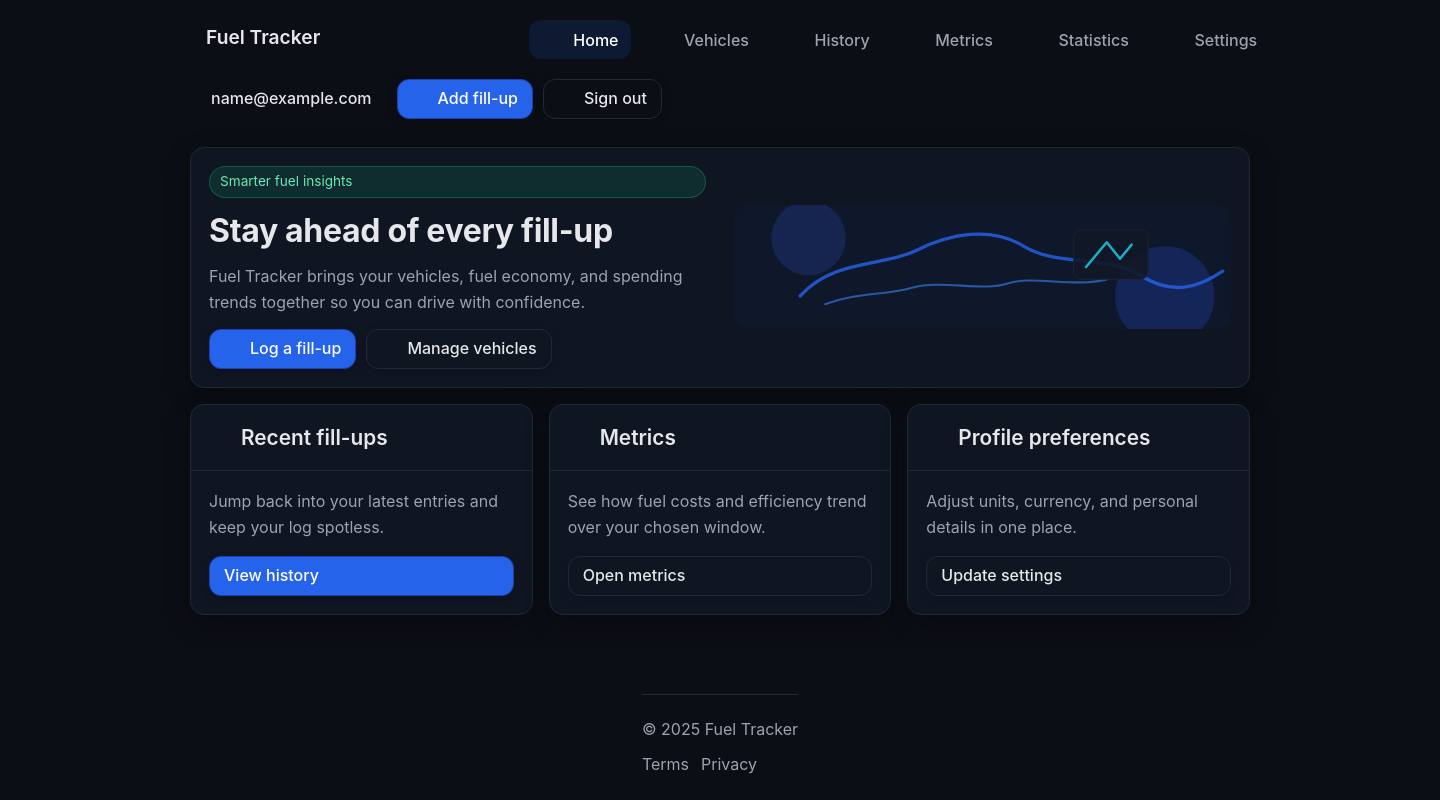
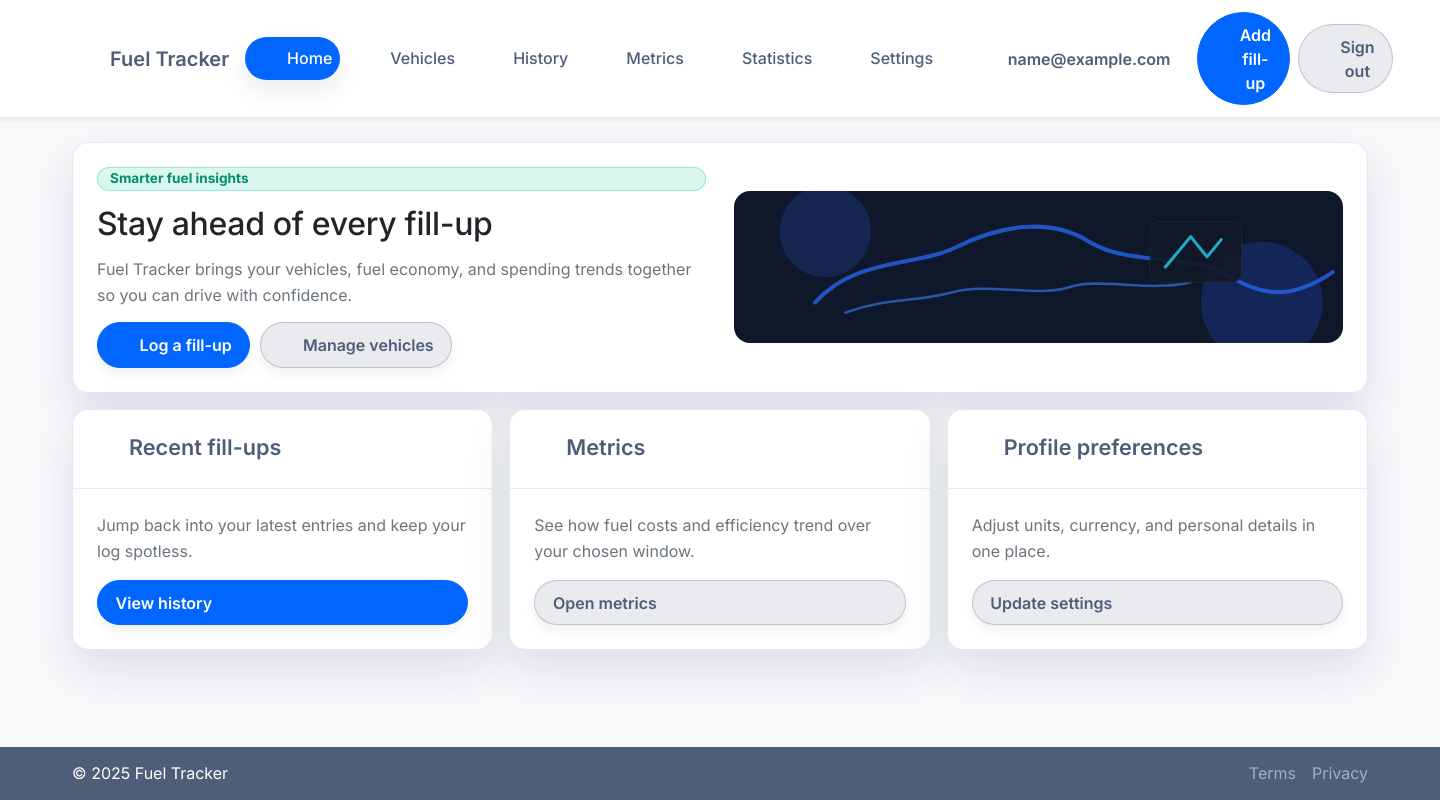
Before and after one commit to Rubenssio/fuel_tracker, a Django app: page / in a window 1440 px wide. Run offline with Django 4.2, Linux system fonts and the light colour scheme; the visitor is signed in with stand-in values (Sample User, id 1).

Commit message:
feat(ui): introduce modern base layout

```diff
--- a/static/css/app.css
+++ b/static/css/app.css
@@ -1,19 +1,28 @@
 :root {
-  --bg: #0b0e14;
-  --panel: #101522;
-  --panel-2: #111827;
-  --text: #e5e7eb;
-  --muted: #9ca3af;
-  --border: #1f2937;
-  --accent: #2563eb;
-  --accent-600: #1d4ed8;
-  --accent-700: #1e40af;
-  --danger: #ef4444;
-  --success: #10b981;
-  --warning: #f59e0b;
-  --radius: 14px;
-  --shadow: 0 8px 24px rgba(0, 0, 0, .25);
-  --shadow-sm: 0 2px 8px rgba(0, 0, 0, .2);
+  --color-bg: #f8f9fb;
+  --color-primary: #0066ff;
+  --color-secondary: #4e5d78;
+  --color-accent: #00c896;
+  --color-danger: #e63946;
+  --color-text: #212529;
+  --color-muted: #6c757d;
+
+  --bg: var(--color-bg);
+  --panel: #ffffff;
+  --panel-2: #eef2fc;
+  --text: var(--color-text);
+  --muted: var(--color-muted);
+  --border: rgba(78, 93, 120, 0.18);
+  --accent: var(--color-primary);
+  --accent-600: #0056d6;
+  --accent-700: #0041a8;
+  --danger: var(--color-danger);
+  --success: var(--color-accent);
+  --warning: #f6c343;
+  --radius: 16px;
+  --shadow: 0 20px 45px rgba(23, 32, 90, 0.12);
+  --shadow-sm: 0 12px 24px rgba(15, 23, 42, 0.08);
+  --shadow-xs: 0 6px 12px rgba(15, 23, 42, 0.06);
   --space-2xs: 6px;
   --space-xs: 10px;
   --space-sm: 14px;
@@ -33,41 +42,41 @@
 html,
 body {
   height: 100%;
-  margin: 0;
-  background: var(--bg);
-  color: var(--text);
 }
 
 body {
-  font-family: -apple-system, BlinkMacSystemFont, "Segoe UI", Roboto, Inter, Helvetica, Arial, sans-serif;
+  margin: 0;
+  font-family: 'Inter', 'Poppins', 'Nunito', -apple-system, BlinkMacSystemFont, "Segoe UI", Roboto, Helvetica, Arial, sans-serif;
+  background: var(--bg);
+  color: var(--text);
   line-height: 1.6;
   display: flex;
   flex-direction: column;
+  min-height: 100vh;
+  padding-bottom: 90px;
+}
+
+.app-body {
+  background: var(--bg);
 }
 
 a {
   color: var(--accent);
   text-decoration: none;
+  transition: color 0.2s ease;
 }
 
 a:hover {
-  text-decoration: underline;
+  color: var(--accent-600);
+  text-decoration: none;
 }
 
-/* responsive images only (exclude SVGs so icons don't scale unexpectedly) */
 img {
   max-width: 100%;
   height: auto;
-}
-
-.content-body img,
-.prose img,
-.hero img,
-.empty-state img {
   display: block;
 }
 
-/* utility for small inline icons */
 .icon {
   display: inline-block;
   width: 1.25rem;
@@ -97,19 +106,12 @@ img {
   height: 2rem;
 }
 
-.heading .icon,
-.card-title .icon {
-  width: 1.5rem;
-  height: 1.5rem;
-}
-
 .icon + span,
 .icon + a,
 .icon + strong {
   margin-left: 0.375rem;
 }
 
-a > .icon + span,
 .btn > .icon + span,
 .btn > .icon + strong,
 .actions > .icon + *,
@@ -129,12 +131,6 @@ footer {
   flex-shrink: 0;
 }
 
-.container {
-  max-width: 1100px;
-  padding: 0 20px;
-  margin: 0 auto;
-}
-
 h1,
 h2,
 h3,
@@ -165,7 +161,7 @@ p {
 
 .text-muted,
 .muted {
-  color: var(--muted);
+  color: var(--muted) !important;
 }
 
 .stack,
@@ -211,168 +207,179 @@ p {
 
 .btn {
   display: inline-flex;
-  gap: 10px;
   align-items: center;
-  border-radius: 12px;
-  padding: 10px 14px;
+  gap: 0.5rem;
+  border-radius: 999px;
+  padding: 0.6rem 1.1rem;
   border: 1px solid transparent;
-  background: var(--panel-2);
-  color: var(--text);
-  box-shadow: var(--shadow-sm);
-  line-height: 1.1;
-  font-weight: 500;
-  transition: filter .2s ease, transform .2s ease;
-  text-decoration: none;
+  background: var(--panel);
+  color: var(--color-secondary);
+  font-weight: 600;
+  transition: background 0.2s ease, color 0.2s ease, box-shadow 0.2s ease, transform 0.15s ease;
+  box-shadow: var(--shadow-xs);
 }
 
 .btn:hover {
-  filter: brightness(1.05);
+  transform: translateY(-1px);
+  box-shadow: var(--shadow-sm);
   text-decoration: none;
 }
 
 .btn:active {
-  transform: translateY(1px);
+  transform: translateY(0);
+  box-shadow: var(--shadow-xs);
 }
 
 .btn-primary {
   background: var(--accent);
-  border-color: var(--accent-700);
-  color: #fff;
+  border-color: var(--accent);
+  color: #ffffff;
 }
 
 .btn-primary:hover {
-  filter: brightness(1.1);
+  background: var(--accent-600);
+  border-color: var(--accent-600);
 }
 
 .btn-secondary {
-  background: transparent;
-  border-color: var(--border);
+  background: rgba(78, 93, 120, 0.12);
+  border-color: rgba(78, 93, 120, 0.28);
+  color: var(--color-secondary);
+}
+
+.btn-secondary:hover {
+  background: rgba(78, 93, 120, 0.2);
+  border-color: rgba(78, 93, 120, 0.32);
 }
 
 .btn-danger {
   background: var(--danger);
   border-color: var(--danger);
-  color: #fff;
+  color: #ffffff;
 }
 
 .btn-ghost {
   background: transparent;
   border-color: transparent;
   box-shadow: none;
+  color: var(--color-secondary);
+}
+
+.btn-ghost:hover {
+  background: rgba(0, 102, 255, 0.08);
+  color: var(--accent-600);
 }
 
 .btn-sm {
-  padding: 8px 12px;
-  border-radius: 10px;
-  font-size: .9rem;
+  padding: 0.45rem 0.85rem;
+  border-radius: 999px;
+  font-size: 0.9rem;
 }
 
 .btn-lg {
-  padding: 12px 18px;
-  border-radius: 14px;
+  padding: 0.85rem 1.4rem;
+  border-radius: 999px;
   font-size: 1.05rem;
 }
 
 .btn.active,
 .btn-ghost.active {
-  background: rgba(37, 99, 235, .12);
-  border-color: var(--accent-700);
+  background: var(--accent);
+  border-color: var(--accent);
   color: #fff;
+  box-shadow: var(--shadow-sm);
 }
 
-.site-header {
-  padding: 20px 0;
-  display: flex;
-  align-items: center;
-  gap: 20px;
-  justify-content: space-between;
-  flex-wrap: wrap;
+.app-header .navbar {
+  border-bottom: 1px solid rgba(78, 93, 120, 0.12);
+  padding-top: 0.75rem;
+  padding-bottom: 0.75rem;
 }
 
-.brand-link {
-  display: inline-flex;
-  align-items: center;
-  gap: 12px;
+.navbar-brand {
   font-weight: 600;
-  font-size: 1.2rem;
-  color: var(--text);
-  text-decoration: none;
+  color: var(--color-secondary);
 }
 
-.brand-link:hover {
-  color: var(--text);
-  text-decoration: none;
+.navbar-brand:hover {
+  color: var(--accent);
 }
 
 .primary-nav {
   display: flex;
   align-items: center;
-  gap: 8px;
-  flex-wrap: wrap;
-  justify-content: center;
+  gap: 0.5rem;
 }
 
-.nav-link {
-  display: inline-flex;
-  align-items: center;
-  gap: 12px;
-  padding: 0.6rem 0.8rem;
-  border-radius: 12px;
-  color: var(--muted);
+.primary-nav .nav-link {
+  border-radius: 999px;
+  padding: 0.55rem 0.9rem;
+  color: var(--color-secondary);
   font-weight: 500;
-  text-decoration: none;
-  transition: background .2s ease, color .2s ease;
+  transition: background 0.2s ease, color 0.2s ease, box-shadow 0.2s ease;
 }
 
-.nav-link:hover {
-  background: rgba(255, 255, 255, 0.05);
-  color: var(--text);
-  text-decoration: none;
+.primary-nav .nav-link:hover {
+  background: rgba(0, 102, 255, 0.08);
+  color: var(--accent-600);
 }
 
-.nav-link.active {
-  background: rgba(37, 99, 235, .14);
-  color: #fff;
+.primary-nav .nav-link.active {
+  background: var(--accent);
+  color: #ffffff;
+  box-shadow: var(--shadow-sm);
 }
 
-.nav-label {
-  line-height: 1;
+.navbar-actions .btn {
+  box-shadow: none;
 }
 
-.header-actions {
-  display: flex;
-  gap: 10px;
-  align-items: center;
-  flex-wrap: wrap;
-  justify-content: flex-end;
+.messages {
+  margin: 0 auto var(--space-lg);
+  max-width: 720px;
 }
 
-.btn-icon {
-  padding: 10px;
+.messages ul {
+  list-style: none;
+  margin: 0;
+  padding: 0;
+  display: grid;
+  gap: var(--space-xs);
 }
 
-.badge {
-  display: inline-flex;
-  align-items: center;
-  gap: 6px;
-  padding: 4px 10px;
-  border-radius: 999px;
-  border: 1px solid var(--border);
-  background: rgba(255, 255, 255, 0.04);
-  font-size: .85rem;
+.messages li {
+  padding: 0.75rem 1rem;
+  border-radius: 12px;
+  border: 1px solid rgba(0, 102, 255, 0.18);
+  background: rgba(0, 102, 255, 0.1);
+  color: var(--color-secondary);
+  box-shadow: var(--shadow-xs);
+}
+
+.messages li.error {
+  border-color: rgba(230, 57, 70, 0.18);
+  background: rgba(230, 57, 70, 0.12);
+  color: var(--color-danger);
+}
+
+.messages li.success {
+  border-color: rgba(0, 200, 150, 0.2);
+  background: rgba(0, 200, 150, 0.12);
+  color: var(--color-secondary);
 }
 
 .card {
   background: var(--panel);
-  border: 1px solid var(--border);
+  border: 1px solid rgba(78, 93, 120, 0.14);
   border-radius: var(--radius);
   box-shadow: var(--shadow);
   overflow: hidden;
 }
 
 .card-header {
-  padding: 16px 18px;
-  border-bottom: 1px solid var(--border);
+  padding: 1.25rem 1.5rem 1rem;
+  border-bottom: 1px solid rgba(78, 93, 120, 0.12);
+  background: var(--panel);
   display: flex;
   gap: 10px;
   align-items: center;
@@ -380,13 +387,14 @@ p {
 }
 
 .card-title {
-  font-size: 1.3rem;
+  font-size: 1.35rem;
   font-weight: 600;
   display: block;
+  color: var(--color-secondary);
 }
 
 .card-body {
-  padding: 18px;
+  padding: 1.5rem;
   display: flex;
   flex-direction: column;
   gap: var(--space);
@@ -598,23 +592,24 @@ td:last-child {
   display: flex;
   gap: 12px;
   flex-wrap: wrap;
-  margin-top: var(--space-xs);
 }
 
 nav a.btn.active {
   background: var(--accent);
-  border-color: var(--accent-700);
+  border-color: var(--accent);
 }
 
 fieldset {
-  border: 1px solid var(--border);
+  border: 1px solid rgba(78, 93, 120, 0.2);
   border-radius: var(--radius);
   padding: var(--space);
+  background: var(--panel);
 }
 
 legend {
   padding: 0 8px;
-  color: var(--muted);
+  color: var(--color-secondary);
+  font-weight: 600;
 }
 
 .pagination {
@@ -671,20 +668,62 @@ svg {
   color: var(--accent);
 }
 
+.badge {
+  display: inline-flex;
+  align-items: center;
+  gap: 6px;
+  padding: 4px 12px;
+  border-radius: 999px;
+  border: 1px solid rgba(78, 93, 120, 0.22);
+  background: rgba(78, 93, 120, 0.08);
+  font-size: 0.85rem;
+  color: var(--color-secondary);
+}
+
 .badge-warning {
-  background: rgba(245, 158, 11, 0.2);
-  border-color: rgba(245, 158, 11, 0.4);
-  color: #fbbf24;
+  background: rgba(246, 195, 67, 0.18);
+  border-color: rgba(246, 195, 67, 0.3);
+  color: #d79b00;
 }
 
 .badge-success {
-  background: rgba(16, 185, 129, 0.15);
-  border-color: rgba(16, 185, 129, 0.3);
-  color: #6ee7b7;
+  background: rgba(0, 200, 150, 0.15);
+  border-color: rgba(0, 200, 150, 0.3);
+  color: #008f6a;
 }
 
 .badge-danger {
-  background: rgba(239, 68, 68, 0.18);
-  border-color: rgba(239, 68, 68, 0.34);
-  color: #fca5a5;
+  background: rgba(230, 57, 70, 0.15);
+  border-color: rgba(230, 57, 70, 0.28);
+  color: var(--color-danger);
 }
+
+.app-main {
+  padding-bottom: 3rem;
+}
+
+.app-footer {
+  position: fixed;
+  bottom: 0;
+  left: 0;
+  width: 100%;
+  background: var(--color-secondary);
+  color: #ffffff;
+  padding: 0.85rem 0;
+  z-index: 1030;
+}
+
+.app-footer a {
+  color: rgba(255, 255, 255, 0.75);
+  transition: color 0.2s ease;
+}
+
+.app-footer a:hover {
+  color: #ffffff;
+}
+
+@media (max-width: 992px) {
+  .navbar-actions {
+    width: 100%;
+  }
+}
--- a/templates/base.html
+++ b/templates/base.html
@@ -7,45 +7,61 @@
     <title>{% block title %}Fuel Tracker{% endblock %}</title>
     <link rel="icon" href="{% static 'favicon.ico' %}" type="image/x-icon">
     <link rel="apple-touch-icon" href="{% static 'img/apple-touch-icon.png' %}">
+    <link rel="preconnect" href="https://fonts.googleapis.com">
+    <link rel="preconnect" href="https://fonts.gstatic.com" crossorigin>
+    <link href="https://fonts.googleapis.com/css2?family=Inter:wght@400;500;600;700&display=swap" rel="stylesheet">
+    <link href="https://cdn.jsdelivr.net/npm/bootstrap@5.3.3/dist/css/bootstrap.min.css" rel="stylesheet" integrity="sha384-QWTKZyjpPEjISv5WaRU9OFeRpok6YctnYmDr5pNlyT2bRjXh0JMhjY6hW+ALEwIH" crossorigin="anonymous">
     <link rel="stylesheet" href="{% static 'css/app.css' %}">
 </head>
-<body>
-    <header class="container site-header">
-        <div class="brand">
-            <a href="{% url 'home' %}" class="brand-link">
+<body class="app-body">
+    <header class="app-header shadow-sm">
+        <nav class="navbar navbar-expand-lg navbar-light bg-white">
+            <div class="container">
+                <a href="{% url 'home' %}" class="navbar-brand d-flex align-items-center gap-2">
                     {% icon 'home' size='lg' %}
-                <span>Fuel Tracker</span>
+                    <span class="fw-semibold">Fuel Tracker</span>
                 </a>
-        </div>
+                <button class="navbar-toggler" type="button" data-bs-toggle="collapse" data-bs-target="#primaryNav" aria-controls="primaryNav" aria-expanded="false" aria-label="Toggle navigation">
+                    <span class="navbar-toggler-icon"></span>
+                </button>
+                <div class="collapse navbar-collapse" id="primaryNav">
                     {% include "partials/nav.html" %}
-        <div class="header-actions">
+                    <div class="navbar-actions ms-lg-auto d-flex align-items-center gap-2 mt-3 mt-lg-0">
                         {% if request.user.is_authenticated %}
-                <span class="btn btn-ghost">{% icon 'user' size='sm' %}<span>{{ request.user.email }}</span></span>
+                            <span class="btn btn-ghost d-inline-flex align-items-center">{% icon 'user' size='sm' %}<span>{{ request.user.email }}</span></span>
                             <a href="{% url 'fillup-add' %}?next={{ request.get_full_path|urlencode }}" class="btn btn-primary">{% icon 'plus' size='sm' %}<span>Add fill-up</span></a>
                             <a href="{% url 'accounts:signout' %}" class="btn btn-secondary">{% icon 'logout' size='sm' %}<span>Sign out</span></a>
                         {% else %}
                             <a href="{% url 'accounts:signin' %}" class="btn btn-primary">Sign in</a>
                         {% endif %}
                     </div>
+                </div>
+            </div>
+        </nav>
     </header>
     {% if messages %}
-        <div class="messages container">
-            <ul>
+        <div class="messages container py-3">
+            <ul class="mb-0">
                 {% for message in messages %}
                     <li class="{{ message.tags }}">{{ message }}</li>
                 {% endfor %}
             </ul>
         </div>
     {% endif %}
-    <main class="container" style="margin: 8px auto 28px;">
+    <main class="app-main flex-grow-1">
+        <div class="container py-4">
             {% block content %}{% endblock %}
+        </div>
     </main>
-    <footer class="container" style="padding:22px 0;color:var(--muted);border-top:1px solid var(--border);margin-top:28px">
-        © {% now "Y" %} Fuel Tracker
-        <div class="footer-links">
-            <a href="{% url 'legal-terms' %}" class="text-muted">Terms</a>
-            <a href="{% url 'legal-privacy' %}" class="text-muted">Privacy</a>
+    <footer class="app-footer text-white">
+        <div class="container d-flex flex-column flex-md-row align-items-center justify-content-between gap-2">
+            <span>© {% now "Y" %} Fuel Tracker</span>
+            <div class="footer-links d-flex align-items-center gap-3">
+                <a href="{% url 'legal-terms' %}" class="text-white-50">Terms</a>
+                <a href="{% url 'legal-privacy' %}" class="text-white-50">Privacy</a>
+            </div>
         </div>
     </footer>
+    <script src="https://cdn.jsdelivr.net/npm/bootstrap@5.3.3/dist/js/bootstrap.bundle.min.js" integrity="sha384-YvpcrYf0tY3lHB60NNkmXc5s9fDVZLESaAA55NDzOxhy9GkcIdslK1eN7N6jIeHz" crossorigin="anonymous"></script>
 </body>
 </html>
--- a/templates/partials/nav.html
+++ b/templates/partials/nav.html
@@ -1,10 +1,12 @@
 {% load nav icons %}
-<nav class="primary-nav" aria-label="Main navigation">
-    {% nav_items as NAV %}
+{% nav_items as NAV %}
+<ul class="primary-nav navbar-nav me-lg-4 mb-2 mb-lg-0" aria-label="Main navigation">
     {% for item in NAV %}
-        <a href="{{ item.url }}" class="nav-link{% if item.active %} active{% endif %}"{% if item.active %} aria-current="page"{% endif %}>
-            {% icon item.icon size='md' cls='nav-icon' %}
-            <span class="nav-label">{{ item.name }}</span>
-        </a>
+        <li class="nav-item">
+            <a href="{{ item.url }}" class="nav-link d-flex align-items-center gap-2{% if item.active %} active{% endif %}"{% if item.active %} aria-current="page"{% endif %}>
+                {% icon item.icon size='md' cls='nav-icon' %}
+                <span class="nav-label">{{ item.name }}</span>
+            </a>
+        </li>
     {% endfor %}
-</nav>
+</ul>
```
Also changed, not shown: other parts of static/css/app.css (+41 -53 lines), templates/accounts/signin.html (+14 -12 lines). Lines whose indentation alone changed are shown as unchanged.
